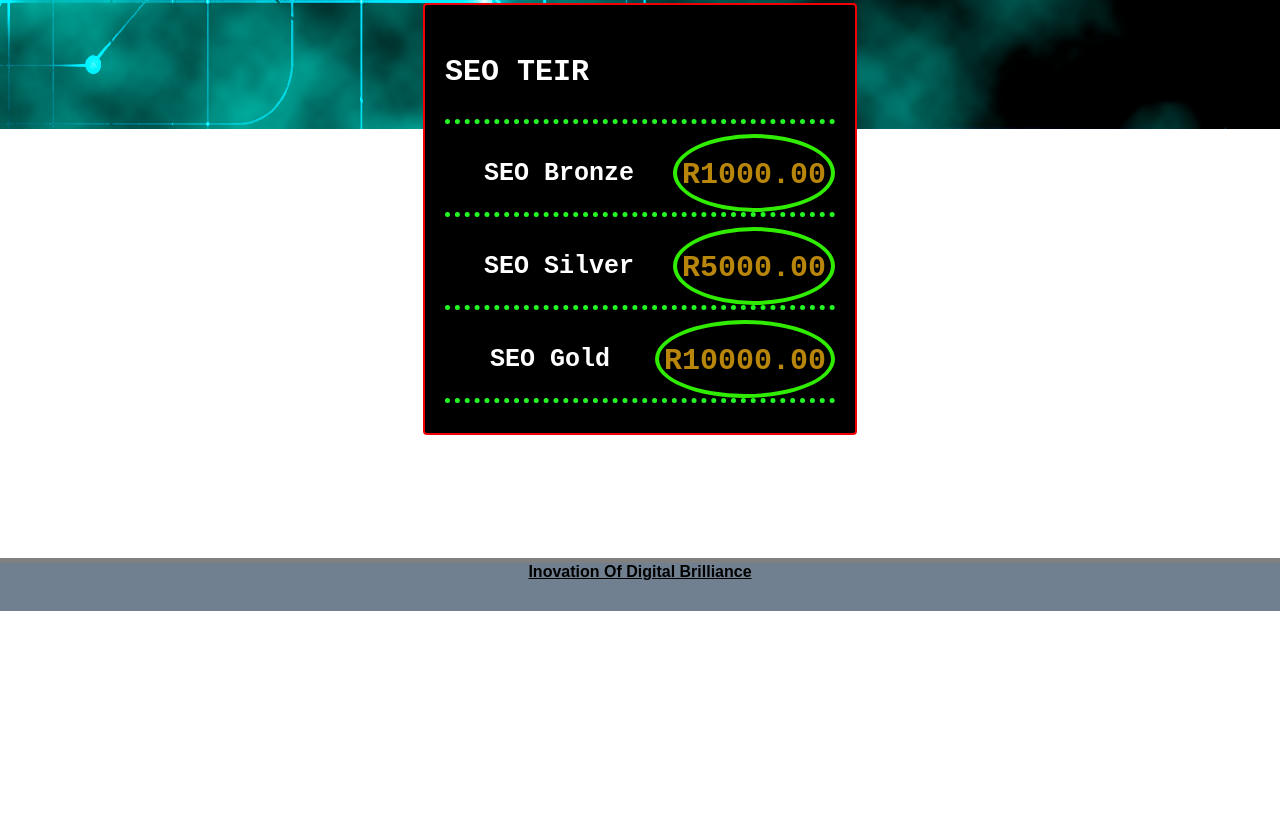
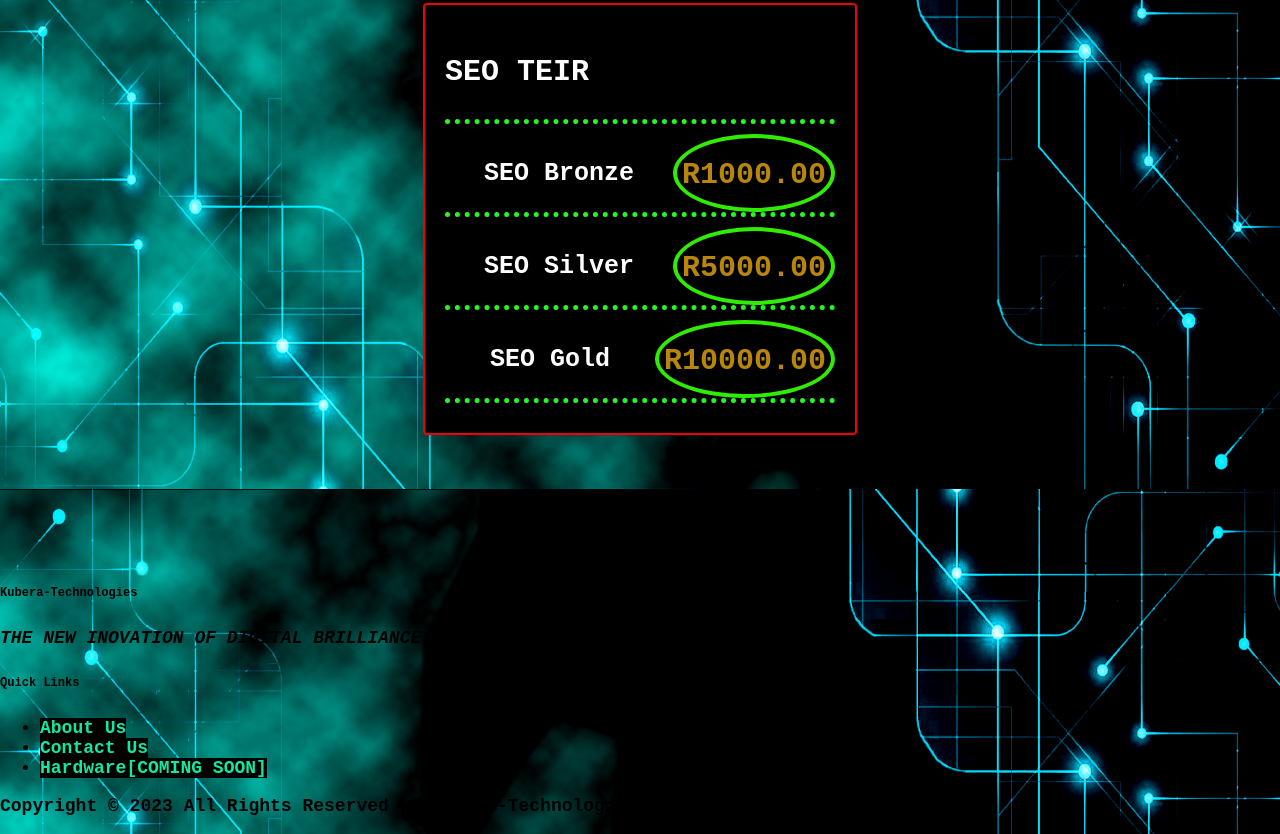
Before and after one commit to MJ-ONeill/Kubera-Technologies, a plain HTML site: page kt-products.html in a window 1280 px wide. Shown: the part 951-1785 px from the top of the page. Before the commit the page ends 1562 px from the top, so only its background shows below. Drawn offline with nearby package versions, Linux system fonts and the light colour scheme.

Commit message:
initial commit

```diff
--- a/css/kt-base.css
+++ b/css/kt-base.css
@@ -7,7 +7,8 @@ body {
   font-family: monospace;
   font-weight: 900;
   background-image: url("../images/Background.png");
-  background-repeat: no-repeat;
+  background-size:100%;
+  background-repeat:repeat;
   justify-content: center;
   font-size: 18px;
   height: 100%;
--- a/kt-products.html
+++ b/kt-products.html
@@ -160,9 +160,54 @@
         </div>
     </section>
 
+<!-- ============== FOOTER ====================-->
 
-    <footer id="footer">
-        Inovation Of Digital Brilliance
-    </footer>
+
+<footer class="site-footer">
+    <div class="container">
+      <div class="row">
+        <div class="col-sm-12 col-md-6">
+          <h6>Kubera-Technologies</h6>
+          <p class="text-justify"><i>THE NEW INOVATION OF DIGITAL BRILLIANCE</i></p>
+        </div>
+
+
+
+        <div class="col-xs-6 col-md-3">
+          <h6>Quick Links</h6>
+          <ul class="footer-links">
+
+            <li><a href="kt-about_us.html">About Us</a></li>
+
+            <li><a href="kt-contact_us.html">Contact Us</a></li>
+            <li><a href=" ">Hardware[COMING SOON]</a></li>
+
+          </ul>
+        </div>
+
+      </div>
+
+    </div>
+
+    <div class="container">
+      <div class="row">
+        <div class="col-md-8 col-sm-6 col-xs-12">
+          <p class="copyright-text">Copyright &copy; 2023 All Rights Reserved by
+       Kubera-Technologies.
+          </p>
+        </div>
+
+       <!-- <div class="col-md-4 col-sm-6 col-xs-12">
+          <ul class="social-icons">
+            <li><a class="facebook" href="#"><i class="fa fa-facebook"></i></a></li>
+            <li><a class="twitter" href="#"><i class="fa fa-twitter"></i></a></li>
+            <li><a class="dribbble" href="#"><i class="fa fa-dribbble"></i></a></li>
+            <li><a class="linkedin" href="#"><i class="fa fa-linkedin"></i></a></li>
+          </ul>
+        </div>
+      </div>
+    </div> -->
+</footer>
+
 </body>
 </html>
```
Also changed, not shown: css/kt-footer.css (+4 -4 lines), index.html (+8 -30 lines), kt-domains.html (+49 -4 lines), kt-graphic_design.html (+47 -3 lines).
